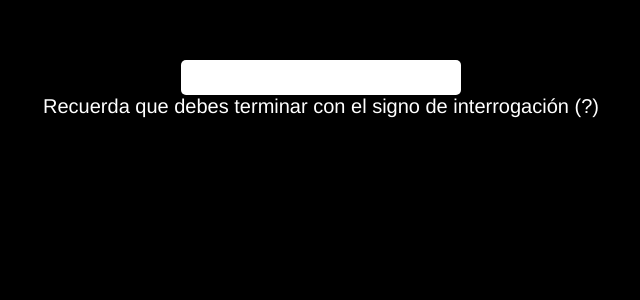
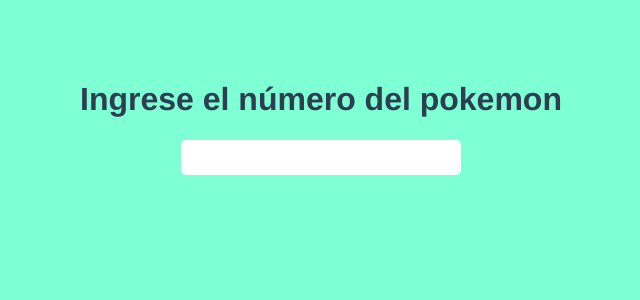
Before and after one commit to B1ueFeet/pw_u2_p5_sc, a Vue app: page / in a window 1280 px wide. Shown: the top 300 px of the page, without its empty margins (319-959 px from the left). Built offline with nearby package versions, Linux system fonts and the light colour scheme.

Commit message:
Tarea 05

```diff
--- a/src/App.vue
+++ b/src/App.vue
@@ -1,14 +1,14 @@
 <template>
-  <Pregunta />
+  <Pokemon/>
 </template>
 
 <script>
-import Pregunta from "./components/Pregunta.vue";
+import Pokemon from "./components/Pokemon.vue";
 
 export default {
   name: "App",
   components: {
-    Pregunta,
+    Pokemon,
   },
   methods: {
     calcularValor() {
@@ -21,8 +21,6 @@ export default {
 <style>
 #app {
   font-family: Avenir, Helvetica, Arial, sans-serif;
-  text-align: center;
-  align-items: center;
   -webkit-font-smoothing: antialiased;
   -moz-osx-font-smoothing: grayscale;
   color: #2c3e50;
--- a/src/components/pokemon.vue
+++ b/src/components/pokemon.vue
@@ -1,108 +1,100 @@
 <template>
   <div class="container">
-    <input v-model="id" v-on:keypress.ENTER="consumirApi" type="text" />
-    <p>Ingresa el numero en la POKEdex. Luego Presiona ENTER</p>
+    <h1>Ingrese el número del pokemon</h1>
+    <input v-model="id" v-on:keypress.enter="consumirApi" type="text" id="id" />
+    <div v-if="consulta" class="formulario">
+      <h2>POKEMON</h2>
+      <div>
+        <img v-if="normal" v-bind:src="normal" alt="No se puede visualizar la imagen" />
+        <img v-if="shiny" v-bind:src="shiny" alt="No se puede visualizar la imagen" />
+      </div>
 
-    <div>
-        <form action="">
-            <label for="name">Nombre</label>
-            <label type="text" id="name" style="background: white;">{{ name }}</label>
-            <label for="weight">Peso</label>
-            <label type="text" id="weight" style="background: white;">{{ weight }}</label>
-            <label for="baseXp">Experiencia Base</label>
-            <label type="text" id="baseXp" style="background: white;">{{ baseXp }}</label>
-        </form>
-        </div>
+      <p type="Name:">
+        <input v-model="name" type="text" />
+      </p>
+      <p type="Weight:">
+        <input v-model="weight" type="text" />
+      </p>
+      <p type="Experiencia base:">
+        <input v-model="base_experience" type="text" />
+      </p>
+    </div>
   </div>
 </template>
-
 <script>
 export default {
   data() {
     return {
+      id: null,
       name: null,
       weight: null,
-      baseXp: null,
-      id: null,
-      respuesta: null,
-      image: null,
-      enterVal: false,
+      base_experience: null,
+      normal: null,
+      shiny: null,
+      consulta: false,
     };
   },
   methods: {
-    construirUrl(){
-      return "https://pokeapi.co/api/v2/pokemon/" + id
-    },
-
-    async consumirAPI(id) {
-      const { name, weight, base_experience } = await fetch(
-        this.construirUrl()
+    async consumirApi() {
+      const { name, weight, base_experience, sprites } = await fetch(
+        this.contruirURLAPI(this.id)
       ).then((respuesta) => respuesta.json());
       this.name = name;
       this.weight = weight;
-      this.experience = base_experience;
-    }
+      this.base_experience = base_experience;
+      this.normal = sprites.front_default;
+      this.shiny = sprites.front_shiny;
+      this.consulta = true;
+    },
+    contruirURLAPI(id) {
+      return "https://pokeapi.co/api/v2/pokemon/" + id;
+    },
   },
   watch: {
-    pregunta(value, oldValue) {
-      this.enterVal = false;
-      console.log(value);
-      console.log(oldValue);
-      //Consumo del API:
-      this.consumirApi();
-      this.enterVal = true;
+    id(value, oldValue) {
+      if (value === "" || value !== oldValue) {
+        this.consulta = false;
+        this.img = null;
+      }
     },
   },
-
 };
 </script>
 
 <style scoped>
-.dark,
-img {
-  height: 100vh;
-  width: 100vw;
-  max-height: 100%;
-  max-width: 100%;
-  position: fixed;
-  top: 0px;
-  left: 0px;
+body{
+  background: aquamarine;
 }
-
-.dark {
-  background: rgba(0, 0, 0, 0.3);
-}
-
-input:focus {
-  outline: none;
-}
-
 input {
   width: 250px;
   padding: 10px 15px;
   border-radius: 5px;
   border: none;
+  font-family: "Franklin Gothic Medium", "Arial Narrow", Arial, sans-serif;
   text-align: center;
 }
 
 .container {
-  position: relative;
+  display: flex;
+  flex-direction: column;
+  text-align: center;
+
 }
 
-p {
-  color: white;
-  font-size: 20px;
-  margin-top: 0px;
+#id {
+  margin: 0px auto;
 }
 
-h1,
-h2 {
-  color: white;
+p:before {
+  content: attr(type);
+  display: block;
+  font-family: "Franklin Gothic Medium", "Arial Narrow", Arial, sans-serif;
+  margin: 5px 2px;
+  font-size: 16px;
+  color: #5a5a5a;
 }
-
-h2 {
-  margin-top: 100px;
+img{
+  height: 250px;
+  width: 250px;
 }
-
-
 </style>
--- a/src/css/styles.css
+++ b/src/css/styles.css
@@ -1,3 +1,3 @@
 body{
-    background: black;
+    background: aquamarine;
 }
```
